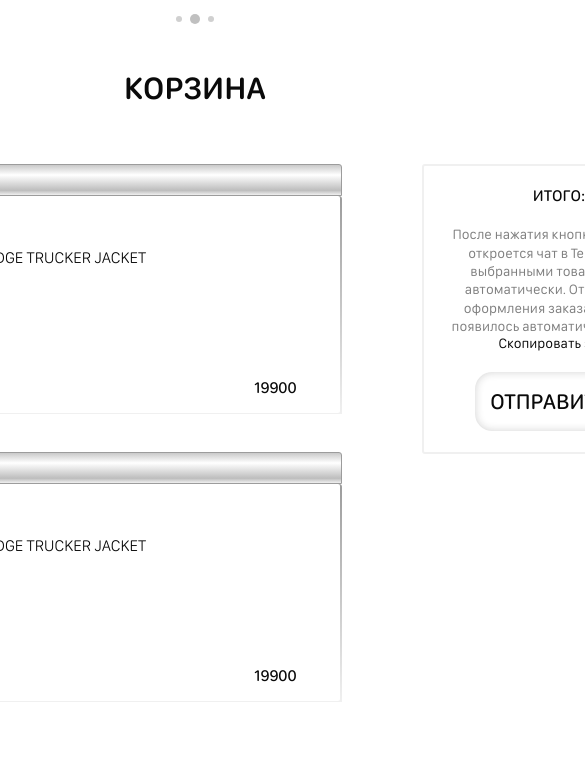
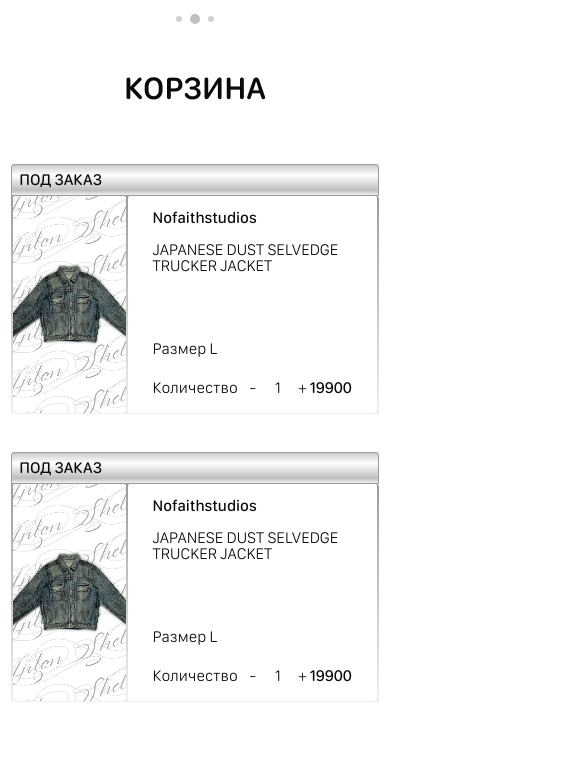
Before and after one commit to KroJIak-modules/wardrobe-parser-frontend, a React (Vite) app: page /cart in a window 390 px wide. Shown: the part 1460-2242 px from the top of the page, 585 px wide, since content can reach past the window. Built offline with nearby package versions, Linux system fonts and the light colour scheme; what @gravity-ui/uikit would draw is missing.

Commit message:
add cart mobile version

```diff
--- a/src/components/HeroCarousel/HeroCarousel.module.css
+++ b/src/components/HeroCarousel/HeroCarousel.module.css
@@ -22,23 +22,9 @@
 }
 
 @media screen and (max-width: 1024px) {
+
     .carouselButton {
-    z-index: 10;
-    padding: 80px 40px;
-    /* background: rgba(255, 255, 255, 0.05);
-    backdrop-filter: blur(5px); */
     display: none;
-    background: linear-gradient(135deg,
-            rgba(255, 255, 255, 0.15),
-            rgba(255, 255, 255, 0.05));
-    backdrop-filter: blur(5px) saturate(160%);
-    -webkit-backdrop-filter: blur(5px) saturate(160%);
-
-    border: 1px solid rgba(255, 255, 255, 0.3);
-    border: none;
-    color: white;
-    border-radius: 30px;
-    border: 1px solid rgba(255, 255, 255, 0.2);
 }
 
     .carouselItem {
--- a/src/pages/Cart/Cart.jsx
+++ b/src/pages/Cart/Cart.jsx
@@ -39,7 +39,7 @@
     return (
         <>
         {showTitle ? <h1 className={styles.title}>Корзина</h1> : ""}
-        <div style={{display: "flex", flexDirection: "row", gap: "80px", paddingLeft: "150px", paddingRight: "150px", paddingTop: "52px"}}>
+        <div className={styles.mainContainer}>
 
             <div style={{display: "flex", flexDirection: "column", rowGap: "38px"}}>
             {products.map((product,index) =>
--- a/src/pages/Cart/Cart.module.css
+++ b/src/pages/Cart/Cart.module.css
@@ -2,6 +2,13 @@
     font-size: 32px;
     text-transform: uppercase;
     font-weight: 600;
+}
+
+.mainContainer {
+    display: flex;
+    flex-direction: row;
+    padding-top: 52px;
+    gap: 80px;
 }
 
 .productCardHeader {
@@ -175,3 +182,37 @@
     padding: 13px 15px;
     margin-top: 21px;
 }
+
+@media screen and (max-width: 1024px) {
+
+.mainContainer {
+    flex-direction: column;
+    align-items: center;
+    width: 90vw;
+}
+
+.productCard {
+    width: 100%;
+}
+
+.productCardInfo {
+width: 100%;
+
+}
+
+.infoGroup {
+    width: 80%;
+}
+
+.productCardInfo1 {
+    width: 100%;
+}
+
+.productCardInfo2 {
+    width: 100%;
+}
+
+.total {
+    width: 90vw;
+}
+}
--- a/src/pages/ShowItem/ShowItem.module.css
+++ b/src/pages/ShowItem/ShowItem.module.css
@@ -350,16 +350,20 @@
 .designerSourceContainer {
 display: flex;
 flex-direction: column;
-justify-content: center;
 align-items: center;
-padding: 0px;
+padding: 10px;
 gap: 50px;
-/* overflow-y: scroll; */
+overflow-y: auto;
 margin-top: 20px;
-overflow-x:visible;
+overflow-x: auto;
 width: 325px;
 height: 218px;
+scrollbar-width: none; /* Firefox */
+-ms-overflow-style: none; /* IE */
+}
 
+.designerSourceContainer::-webkit-scrollbar {
+    display: none;
 }
 
 .designer {
```
